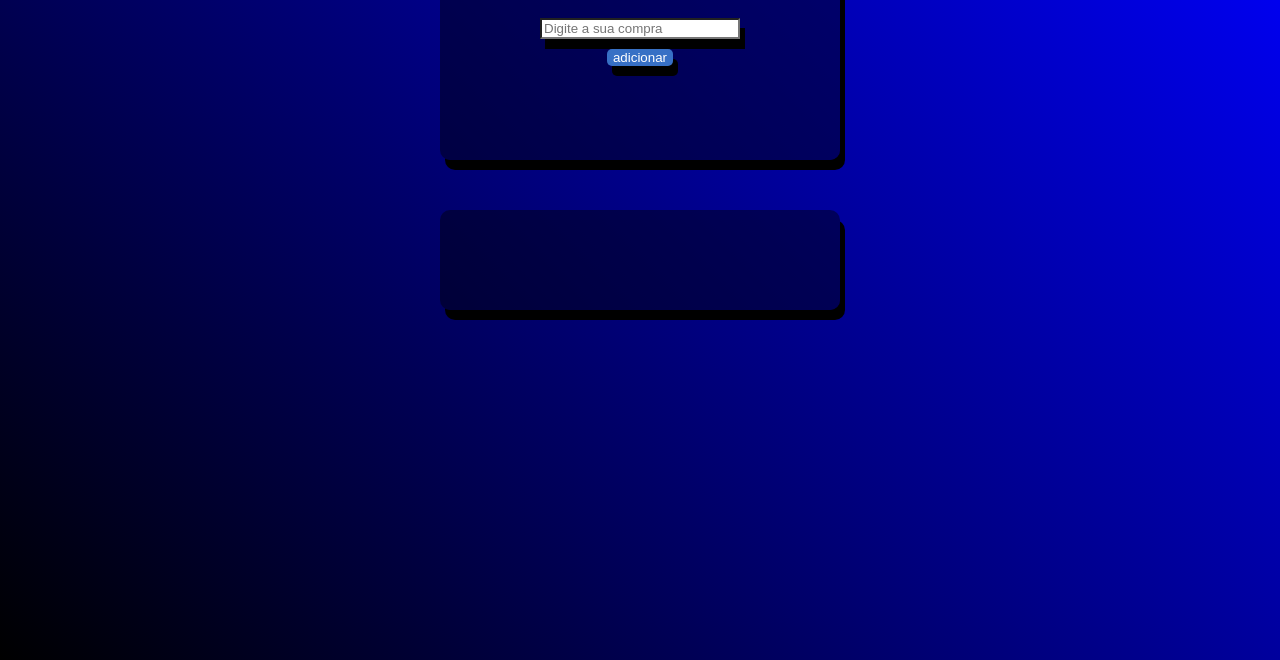
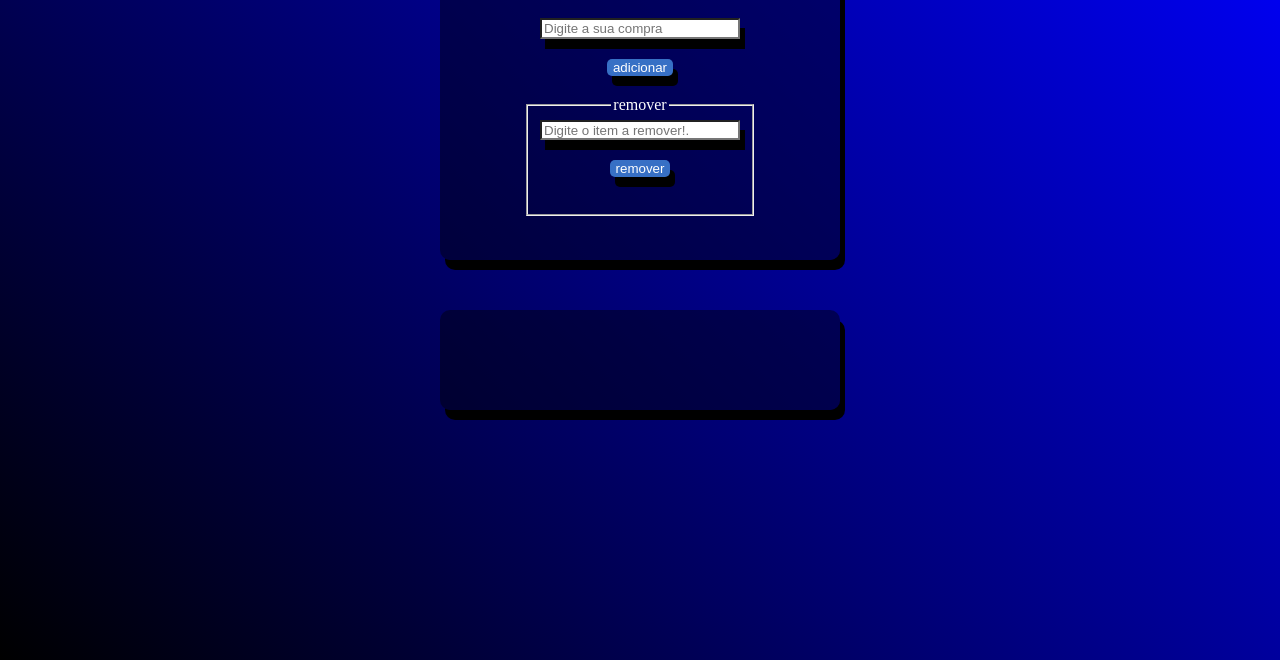
Before and after one commit to daviarthur01/LOJINHA-, a plain HTML site: page index.html in a window 1280 px wide. Shown: the part 140-800 px from the top of the page. Drawn offline with Linux system fonts and the light colour scheme.

Commit message:
atualização da lojinha :)

```diff
--- a/estilo.css
+++ b/estilo.css
@@ -1,7 +1,7 @@
 .fundo{
     background-color: rgba(0, 0, 0, 0.423);
     width :400px;
-    height: 200px;
+    height: 300px;
     display: block;
     margin: auto;
     margin-top: 100px;
@@ -25,7 +25,7 @@ button{
     color: white;
     margin: auto;
     display: block;
-    margin-top: 10px;
+    margin-top: 20px;
     cursor: pointer;
     border: black;
     box-shadow: 5px 10px black;
@@ -57,3 +57,18 @@ span{
     margin-top: 10px;
 
 }
+fieldset{
+    margin: auto;
+    display: block;
+    width: 200px;
+    margin-top: 20px;
+    height: 100px;
+}
+#remover{
+    width: 100%;
+    height: 20px;
+}
+legend{
+    color: white;
+    margin: auto;
+}
--- a/index.html
+++ b/index.html
@@ -13,7 +13,15 @@
             <input type="text" placeholder="Digite a sua compra" id="input1">
 
             <button type="button" onclick="adiciona()">adicionar</button>
+
+
+            <fieldset>
+                <legend>remover</legend>
+                <input  type="text" placeholder="Digite o item a remover!. " id="remover">
+                <button type="button" onclick="remover()">remover</button>
+            </fieldset>
         </div>
+
 
         <div class="fundo1">
             <span id="tela"></span>
--- a/script.js
+++ b/script.js
@@ -1,11 +1,40 @@
 let vet = []
 
-function adiciona(){
+function adiciona() {
     let item = document.getElementById("input1").value
 
-    vet[vet.length] = item
+    if (item == "") {
+        alert("adicione um item!")
+    } else {
+        if (vet.indexOf(item) < 0) {
+            vet.push(item)
+            limpar()
+            imprimir()
+        } else {
+            alert("item já adicionado")
+        }
+        limpar()
+    }
+}
 
-    document.getElementById("input1").value  = ""
+function remover(){
+    let remover = document.getElementById("remover").value
+    let indice = vet.indexOf(remover)
+   if(remover ==""){
+       alert("nenhum item à remover")
+       limpar()
+   }if(indice <0){
+    alert("item não encontrado")
+    limpar()
+   }else{
+    vet.splice(indice,1)
+    imprimir()
+    limpar()
+   }
+}
 
-    document.getElementById("tela").innerText = vet
+function limpar() {
+    document.getElementById("input1").value = ""
+} function imprimir() {
+    document.getElementById("tela").innerText = vet.join(" | ")
 }
```
